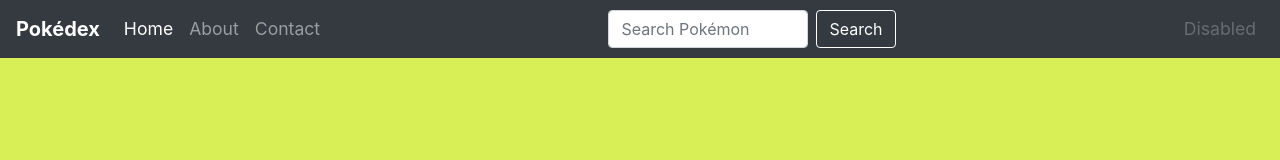
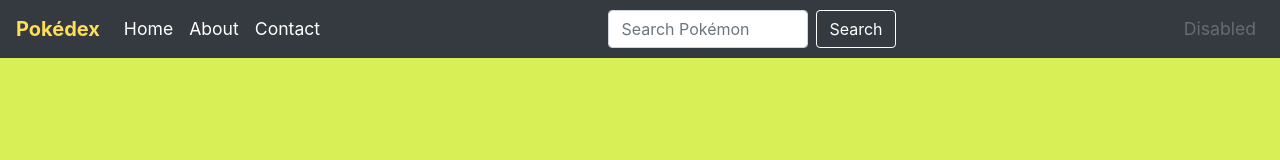
Before and after one commit to hostech83/simple-js-app, a plain HTML site: page index.html in a window 1280 px wide. Drawn offline with nearby package versions, Linux system fonts and the light colour scheme; no server answers.

Commit message:
style pokedex class

```diff
--- a/css/style.css
+++ b/css/style.css
@@ -71,12 +71,20 @@ body {
   font-weight: bold;
 }
 
+.navbar-expand-lg .navbar-brand  {
+  color: #ffdd57;
+}
+
 .navbar-nav .nav-item .nav-link {
   font-size: 1.1rem;
 }
 
 .navbar-nav .nav-item .nav-link:hover {
   color: #ffdd57;
+}
+
+.navbar-nav .nav-item .nav-link {
+  color: #fff;
 }
 
 /* style media Query to fit all screen sizes */
```
